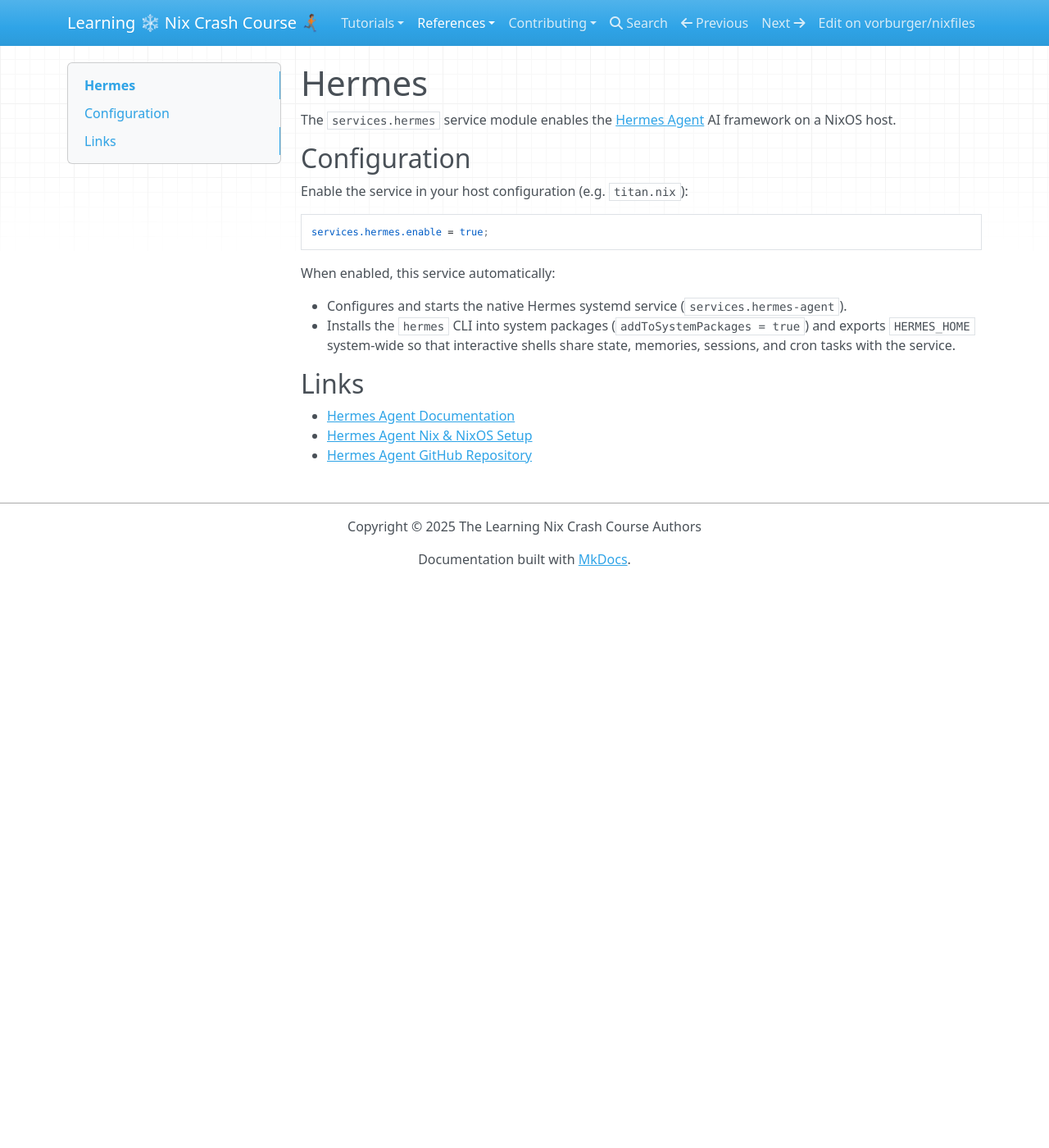
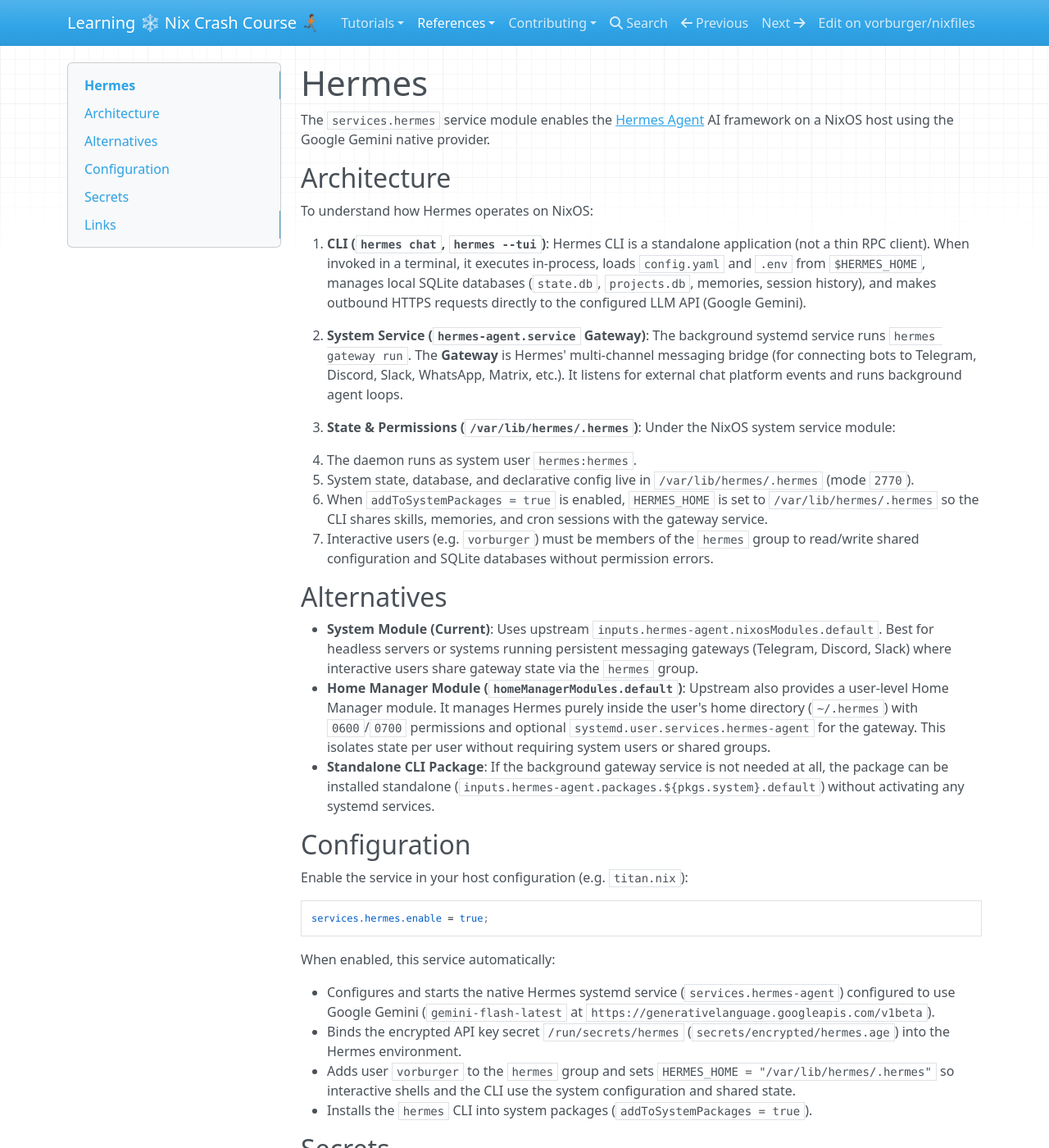
Before and after one commit to vorburger/nixfiles, an MkDocs documentation site: the page built from docs/docs/reference/hermes.md, in a window 1280 px wide and 1400 px high. Shown: the whole window at 82% size. Built offline with MkDocs 1.6.1, drawn with Linux system fonts in a browser that asks for light colours; nearby versions of some CDN libraries; some of the changed text lies outside the part shown.

Commit message:
ai: Hermes 0.3

````diff
--- a/docs/docs/reference/hermes.md
+++ b/docs/docs/reference/hermes.md
@@ -1,6 +1,32 @@
 # Hermes
 
-The `services.hermes` service module enables the [Hermes Agent](https://hermes-agent.nousresearch.com/) AI framework on a NixOS host.
+The `services.hermes` service module enables the [Hermes Agent](https://hermes-agent.nousresearch.com/) AI framework on a NixOS host using the Google Gemini native provider.
+
+## Architecture
+
+To understand how Hermes operates on NixOS:
+
+1. **CLI (`hermes chat`, `hermes --tui`)**:
+   Hermes CLI is a standalone application (not a thin RPC client). When invoked in a terminal, it executes in-process, loads `config.yaml` and `.env` from `$HERMES_HOME`, manages local SQLite databases (`state.db`, `projects.db`, memories, session history), and makes outbound HTTPS requests directly to the configured LLM API (Google Gemini).
+
+2. **System Service (`hermes-agent.service` Gateway)**:
+   The background systemd service runs `hermes gateway run`. The **Gateway** is Hermes' multi-channel messaging bridge (for connecting bots to Telegram, Discord, Slack, WhatsApp, Matrix, etc.). It listens for external chat platform events and runs background agent loops.
+
+3. **State & Permissions (`/var/lib/hermes/.hermes`)**:
+   Under the NixOS system service module:
+   - The daemon runs as system user `hermes:hermes`.
+   - System state, database, and declarative config live in `/var/lib/hermes/.hermes` (mode `2770`).
+   - When `addToSystemPackages = true` is enabled, `HERMES_HOME` is set to `/var/lib/hermes/.hermes` so the CLI shares skills, memories, and cron sessions with the gateway service.
+   - Interactive users (e.g. `vorburger`) must be members of the `hermes` group to read/write shared configuration and SQLite databases without permission errors.
+
+## Alternatives
+
+- **System Module (Current)**:
+  Uses upstream `inputs.hermes-agent.nixosModules.default`. Best for headless servers or systems running persistent messaging gateways (Telegram, Discord, Slack) where interactive users share gateway state via the `hermes` group.
+- **Home Manager Module (`homeManagerModules.default`)**:
+  Upstream also provides a user-level Home Manager module. It manages Hermes purely inside the user's home directory (`~/.hermes`) with `0600`/`0700` permissions and optional `systemd.user.services.hermes-agent` for the gateway. This isolates state per user without requiring system users or shared groups.
+- **Standalone CLI Package**:
+  If the background gateway service is not needed at all, the package can be installed standalone (`inputs.hermes-agent.packages.${pkgs.system}.default`) without activating any systemd services.
 
 ## Configuration
 
@@ -12,11 +38,31 @@ services.hermes.enable = true;
 
 When enabled, this service automatically:
 
-- Configures and starts the native Hermes systemd service (`services.hermes-agent`).
-- Installs the `hermes` CLI into system packages (`addToSystemPackages = true`) and exports `HERMES_HOME` system-wide so that interactive shells share state, memories, sessions, and cron tasks with the service.
+- Configures and starts the native Hermes systemd service (`services.hermes-agent`) configured to use Google Gemini (`gemini-flash-latest` at `https://generativelanguage.googleapis.com/v1beta`).
+- Binds the encrypted API key secret `/run/secrets/hermes` (`secrets/encrypted/hermes.age`) into the Hermes environment.
+- Adds user `vorburger` to the `hermes` group and sets `HERMES_HOME = "/var/lib/hermes/.hermes"` so interactive shells and the CLI use the system configuration and shared state.
+- Installs the `hermes` CLI into system packages (`addToSystemPackages = true`).
+
+## Secrets
+
+Hermes requires a Google Gemini API key from [Google AI Studio](https://aistudio.google.com/apikey).
+
+To edit or update the encrypted secret:
+
+```bash
+ragenix -e secrets/encrypted/hermes.age
+```
+
+The file format should be:
+
+```bash
+GOOGLE_API_KEY=AIzaSy...
+```
 
 ## Links
 
 - [Hermes Agent Documentation](https://hermes-agent.nousresearch.com/docs/)
 - [Hermes Agent Nix & NixOS Setup](https://hermes-agent.nousresearch.com/docs/getting-started/nix-setup#nixos-module)
+- [Hermes Agent Google Gemini Guide](https://hermes-agent.nousresearch.com/docs/guides/google-gemini)
+- [Google AI Studio](https://aistudio.google.com/apikey)
 - [Hermes Agent GitHub Repository](https://github.com/NousResearch/hermes-agent)
````
Also changed, not shown: AGENTS.md (+6 -0 lines), 2 other files.
